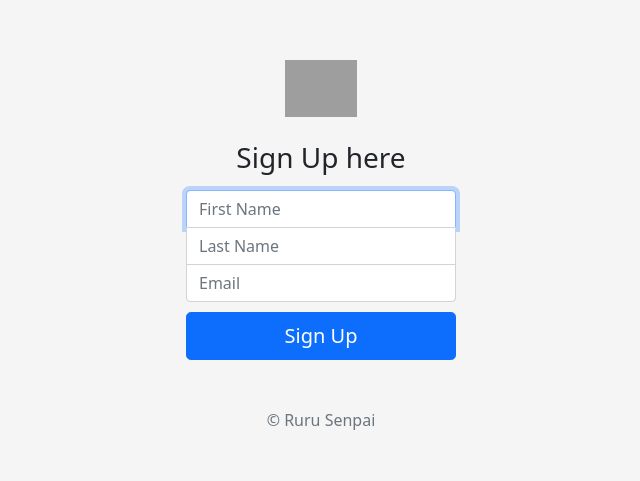
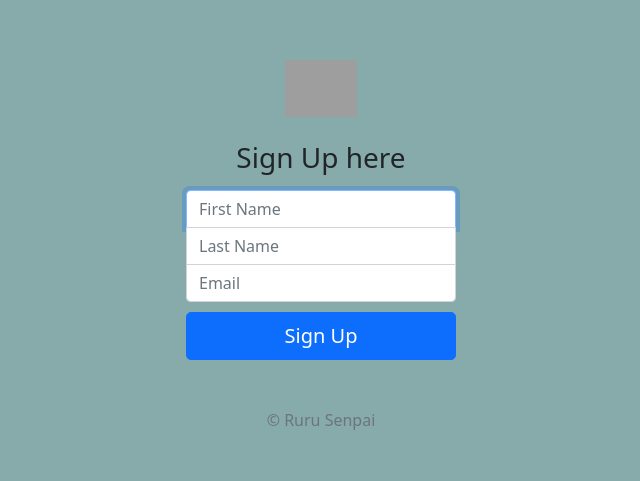
Before and after one commit to poulomi-biswas/Signup-website, a website: page signup.html in a window 1280 px wide. Shown: the part 146-627 px from the top of the page, without its empty margins (319-959 px from the left). Drawn offline with nearby package versions, Linux system fonts and the light colour scheme; grey boxes are pictures that could not be loaded.

Commit message:
changes in bg color

```diff
--- a/public/styles.css
+++ b/public/styles.css
@@ -8,7 +8,7 @@ body {
   align-items: center;
   padding-top: 40px;
   padding-bottom: 40px;
-  background-color: #f5f5f5;
+  background-color: #87AAAA;
 }
 
 .form-signin {
```
